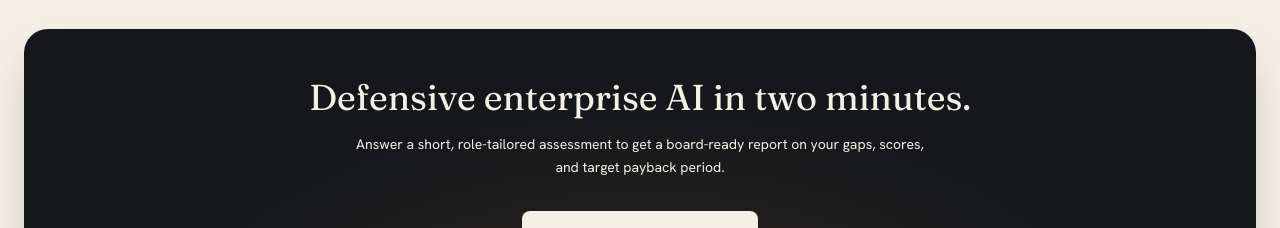
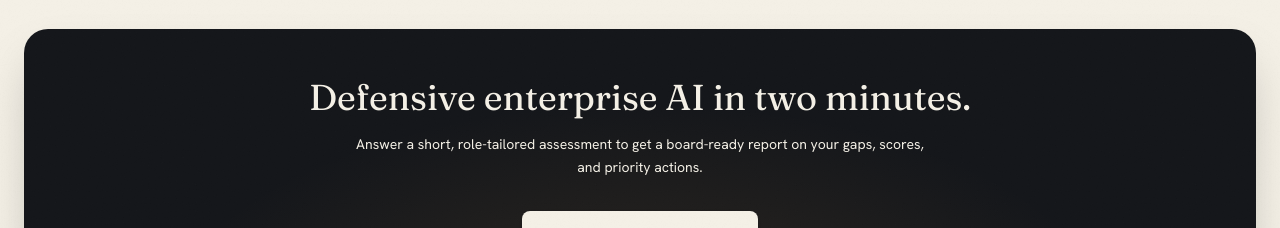
Before and after one commit to mdxblocks-ai/certaintyai-public, a React (Vite) app in the folder frontend/: page / in a window 1280 px wide. Shown: the part 2793-3021 px from the top of the page. Built offline with nearby package versions, Linux system fonts and the light colour scheme; no server answers.

Commit message:
feat: replace target payback period with priority actions in landing CTA banner

```diff
--- a/frontend/src/pages/Landing.jsx
+++ b/frontend/src/pages/Landing.jsx
@@ -297,7 +297,7 @@ export default function Landing() {
             Defensive enterprise AI in two minutes.
           </h2>
           <p className="text-sm text-[#F4F0E6]/78 max-w-xl mx-auto mb-8 leading-relaxed">
-            Answer a short, role-tailored assessment to get a board-ready report on your gaps, scores, and target payback period.
+            Answer a short, role-tailored assessment to get a board-ready report on your gaps, scores, and priority actions.
           </p>
           <Link
             to="/survey"
```
